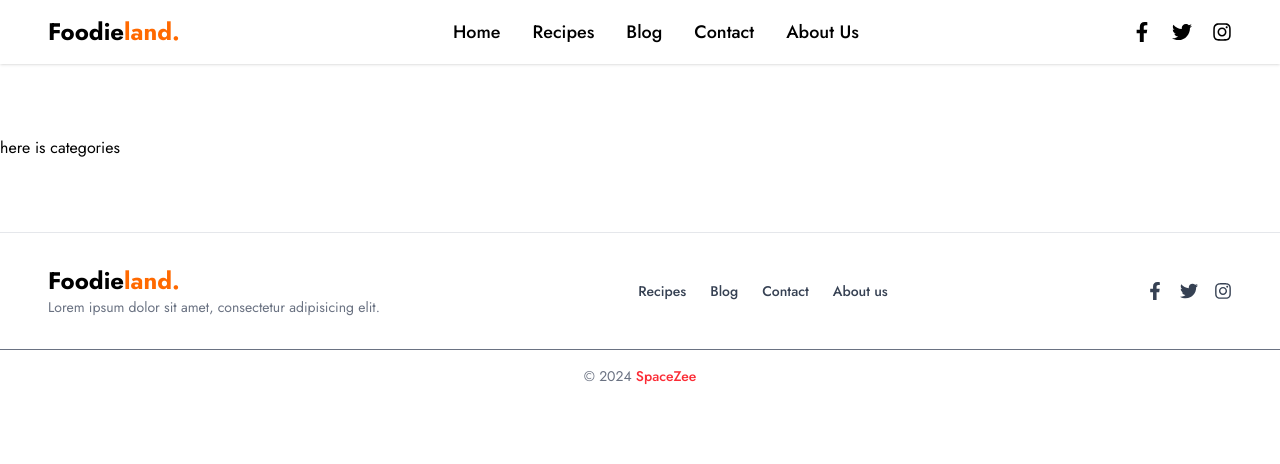
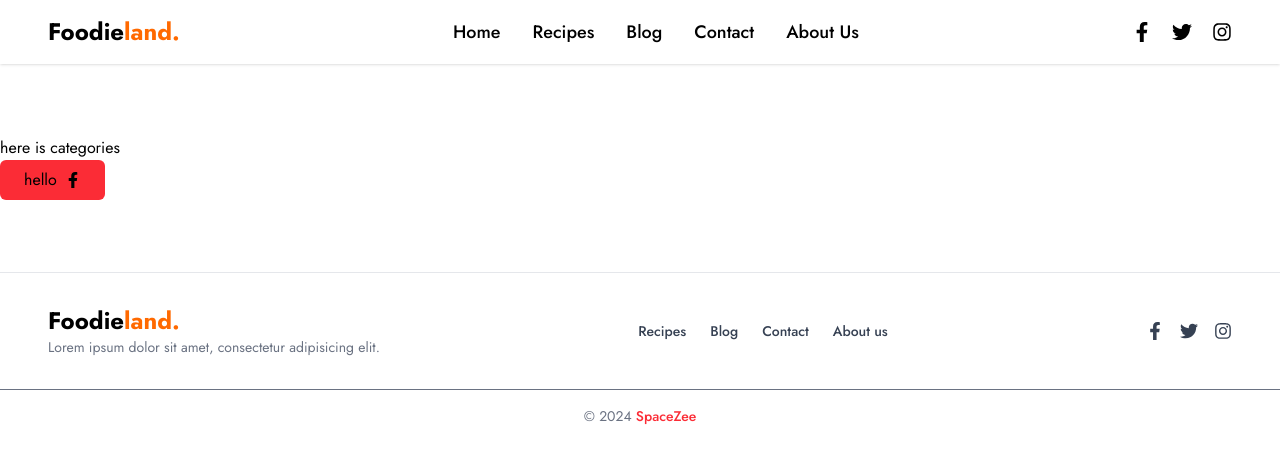
Before and after one commit to sabbir-hossen66/spaceZee-Task, a React (Vite) app: page / in a window 1280 px wide. Shown: the top 464 px of the page. Built offline with nearby package versions, Linux system fonts and the light colour scheme.

Commit message:
create commonComponent and added dynamicButton for reusable

```diff
--- /dev/null
+++ b/src/commonComponent/DynamicButton.jsx
@@ -0,0 +1,10 @@
+import React from "react";
+
+export const DynamicButton = ({ text, bgColor = "bg-black", textColor = "text-white", icon: Icon, extraClasses = "" }) => {
+  return (
+    <button className={`px-6 py-2 rounded-md flex items-center gap-2 ${bgColor} ${textColor} ${extraClasses}`}>
+      {text}
+      {Icon && <Icon />} {/* If icon exists, render it */}
+    </button>
+  );
+};
--- a/src/components/categories/Categories.jsx
+++ b/src/components/categories/Categories.jsx
@@ -1,9 +1,12 @@
 import React from 'react';
+import { DynamicButton } from '../../commonComponent/DynamicButton';
+import { FaFacebookF } from 'react-icons/fa';
 
 const Categories = () => {
   return (
     <div>
       <h2>here is categories</h2>
+      <DynamicButton text='hello' bgColor='bg-red-500' textColor='black' icon={FaFacebookF} />
     </div>
   );
 };
```
Also changed, not shown: 1 other file (tests, documents, lock files or other folders).
